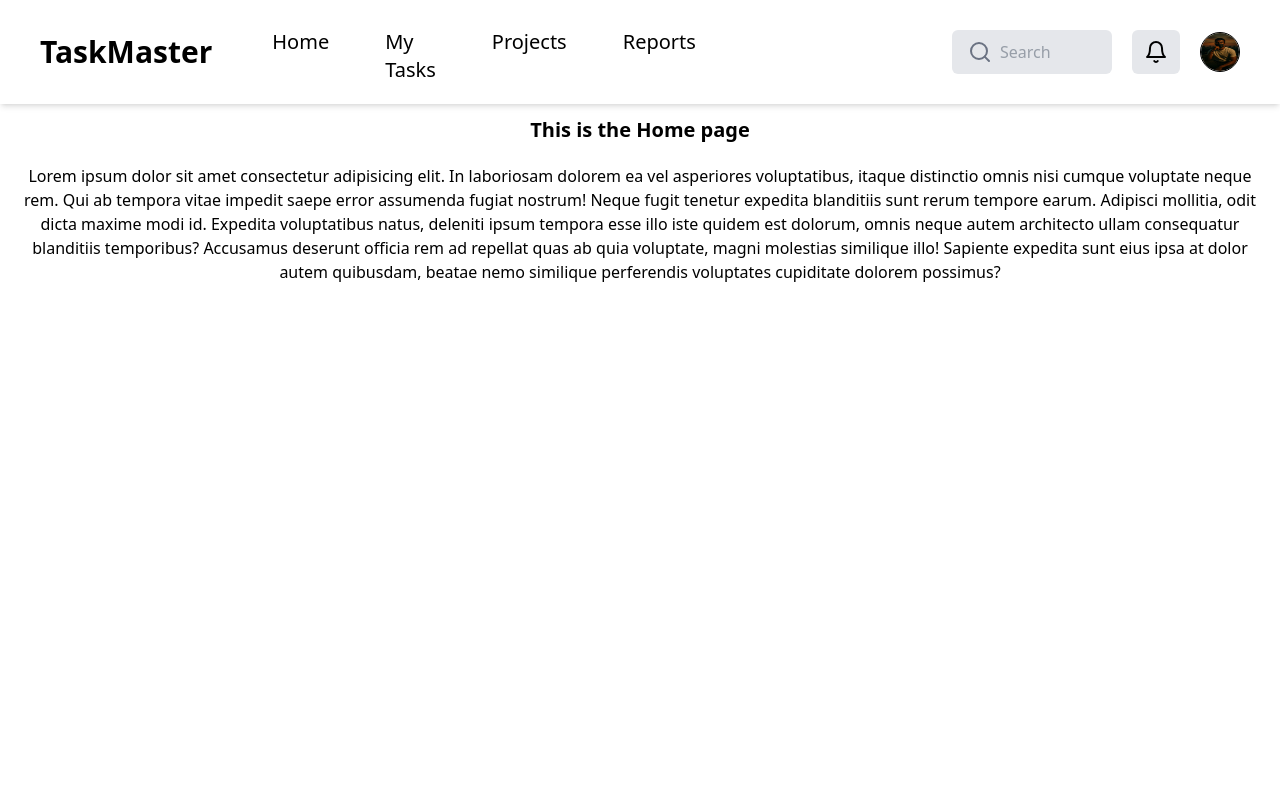
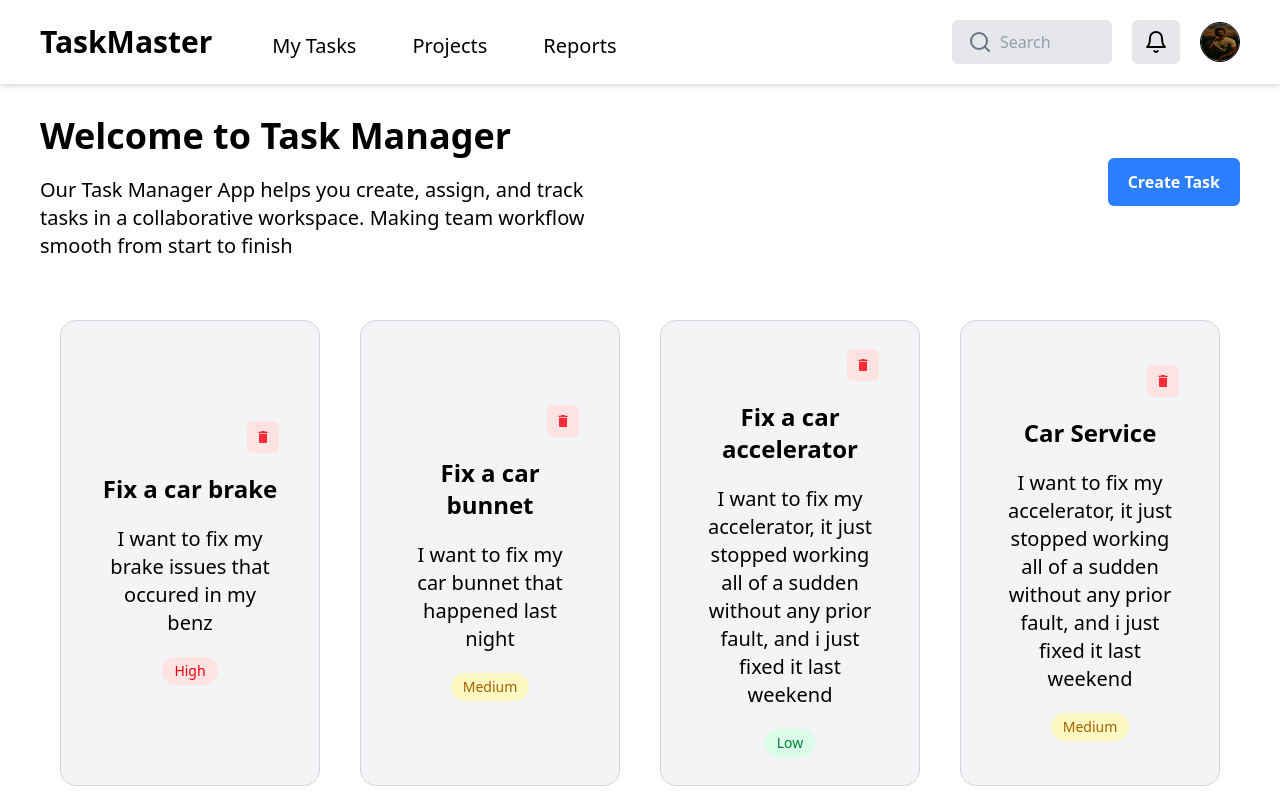
Before and after one commit to vickcodes001/system, a React (Vite) app: page / in a window 1280 px wide. Shown: the top 800 px of the page. Built offline with nearby package versions, Linux system fonts and the light colour scheme.

Commit message:
finished up the tasks and profile page

```diff
--- /dev/null
+++ b/src/components/AssignedTasks.tsx
@@ -0,0 +1,69 @@
+const assignedTask = [
+  {
+    id: 1,
+    task: "Develop new feature",
+    status: "In Progress",
+    dueDate: "2024-08-15",
+    priority: "High",
+  },
+  {
+    id: 2,
+    task: "Fix bugs in existing code",
+    status: "In Progress",
+    dueDate: "2024-07-15",
+    priority: "Medium",
+  },
+  {
+    id: 3,
+    task: "Write unit tests",
+    status: "To Do",
+    dueDate: "2024-08-25",
+    priority: "Low",
+  },
+];
+
+const AssignedTasks = () => {
+  return (
+    <>
+      <div className=" flex flex-col px-10 gap-5">
+        <h1 className="text-2xl font-bold">Assigned Tasks</h1>
+        {/* task modal */}
+        <div>
+          <div className="flex w-full border border-gray-500 font-semibold justify-between p-5 text-[20px]">
+            <p className="w-1/2">Task</p>
+            <p className="w-1/2">Status</p>
+            <p className="w-1/2">Due Date</p>
+            <p className="w-1/2">Priority</p>
+          </div>
+          <div className="flex flex-col w-full justify-between text-[20px]">
+            {assignedTask.map((aTasks) => (
+              <div
+                key={aTasks.id}
+                className="flex w-full border border-gray-500 border-t-0 justify-between p-5 text-[20px]"
+              >
+                <p className="w-1/2">{aTasks.task}</p>
+                <p className="w-1/2">{aTasks.status}</p>
+                <p className="w-1/2">{aTasks.dueDate}</p>
+                <div className="w-1/2">
+                    <p
+                  className={`text-sm w-20 text-center font-medium px-3 py-1 rounded-full ${
+                    aTasks.priority === "High"
+                      ? "bg-red-100 text-red-600"
+                      : aTasks.priority === "Medium"
+                      ? "bg-yellow-100 text-yellow-700"
+                      : "bg-green-100 text-green-700"
+                  }`}
+                >
+                  {aTasks.priority}
+                </p>
+                </div>
+              </div>
+            ))}
+          </div>
+        </div>
+      </div>
+    </>
+  );
+};
+
+export default AssignedTasks;
--- a/src/components/Button.tsx
+++ b/src/components/Button.tsx
@@ -1,5 +1,11 @@
+type ButtonProps = {
+    onClick?: () => void;
+};
+
+
+
 export function Cancelbtn() {
-    const cancelbtn = "bg-gray-300 text-black font-bold py-3 px-5 rounded-md hover:bg-gray-500 transition duration-300 ease-in-out";
+    const cancelbtn = "bg-gray-300 text-black font-bold py-3 px-5 rounded-md hover:bg-gray-500 transition duration-300 ease-in-out cursor-pointer";
     return (
         <button className={cancelbtn}>
             Cancel
@@ -7,11 +13,22 @@ export function Cancelbtn() {
     );
 }
 
-export function Createbtn() {
-    const createbtn = "bg-blue-500 text-white font-bold py-3 px-5 rounded-md hover:bg-blue-700 transition duration-300 ease-in-out";
+function Createbtn({ onClick }: ButtonProps) {
+    const createbtn = "bg-blue-500 text-white font-bold py-3 px-5 rounded-md hover:bg-blue-700 transition duration-300 ease-in-out cursor-pointer";
     return (
-        <button className={createbtn}>
+        <button className={createbtn} onClick={onClick}>
             Create Task
         </button>
     );
 }
+
+export function Editbtn() {
+  const editbtn = "bg-gray-300 text-black font-bold py-3 px-5 w-[200px] rounded-md hover:bg-gray-500 transition duration-300 ease-in-out cursor-pointer";
+    return (
+      <button className={editbtn}>
+        Edit
+      </button>
+    )
+}
+
+export default Createbtn
--- /dev/null
+++ b/src/components/CompletedTasks.tsx
@@ -0,0 +1,62 @@
+const completedTask = [
+  {
+    id: 1,
+    task: "Implement user authentication",
+    status: "Completed",
+    dueDate: "2024-06-15",
+    priority: "High",
+  },
+  {
+    id: 2,
+    task: "Design database schema",
+    status: "Completed",
+    dueDate: "2024-05-14",
+    priority: "High",
+  },
+];
+
+const CompletedTasks = () => {
+  return (
+    <>
+      <div className=" flex flex-col px-10 gap-5">
+        <h1 className="text-2xl font-bold">Completed Tasks</h1>
+        {/* task modal */}
+        <div>
+          <div className="flex w-full border border-gray-500 font-semibold justify-between p-5 text-[20px]">
+            <p className="w-1/2">Task</p>
+            <p className="w-1/2">Status</p>
+            <p className="w-1/2">Due Date</p>
+            <p className="w-1/2">Priority</p>
+          </div>
+          <div className="flex flex-col w-full justify-between text-[20px]">
+            {completedTask.map((cTasks) => (
+              <div
+                key={cTasks.id}
+                className="flex w-full border border-gray-500 border-t-0 justify-between p-5 text-[20px]"
+              >
+                <p className="w-1/2">{cTasks.task}</p>
+                <p className="w-1/2">{cTasks.status}</p>
+                <p className="w-1/2">{cTasks.dueDate}</p>
+                <div className="w-1/2">
+                    <p
+                  className={`text-sm w-20 text-center font-medium px-3 py-1 rounded-full ${
+                    cTasks.priority === "High"
+                      ? "bg-red-100 text-red-600"
+                      : cTasks.priority === "Medium"
+                      ? "bg-yellow-100 text-yellow-700"
+                      : "bg-green-100 text-green-700"
+                  }`}
+                >
+                  {cTasks.priority}
+                </p>
+                </div>
+              </div>
+            ))}
+          </div>
+        </div>
+      </div>
+    </>
+  );
+};
+
+export default CompletedTasks;
--- a/src/components/Navbar.tsx
+++ b/src/components/Navbar.tsx
@@ -21,7 +21,7 @@ function Navbar() {
       <div className="flex gap-15 justify-between items-center">
         <div className="text-black text-3xl font-bold">TaskMaster</div>
         <div className={linkContainer}>
-          <Link to="/" className={linkStyle}>Home</Link>
+          {/* <Link to="/" className={linkStyle}>Home</Link> */}
           <Link to="/tasks" className={linkStyle}>My Tasks</Link>
           <Link to="/projects" className={linkStyle}>Projects</Link>
           <Link to="/reports" className={linkStyle}>Reports</Link>
@@ -41,11 +41,13 @@ function Navbar() {
         <button className="bg-gray-200 px-3 py-2 rounded-md">
           <FiBell className="h-7 w-6" />
         </button>
-        <img
-          src="/images/jiggy.jpg"
-          alt="profile image"
-          className="border h-10 w-10 rounded-full"
-        />
+        <Link to='/employees'>
+          <img
+            src="/images/jiggy.jpg"
+            alt="profile image"
+            className="border h-10 w-10 rounded-full"
+          />
+        </Link>
       </div>
       <button onClick={toggleNavbar} className="flex relative md:hidden z-50">
         {isOpen ?
--- /dev/null
+++ b/src/components/TasksCreated.tsx
@@ -0,0 +1,87 @@
+import { useState } from "react";
+import { MdDelete } from "react-icons/md";
+
+// type Task = {
+//   id: number;
+//   title: string;
+// }
+
+function TasksCreated() {
+  const [taskModal, setTaskModal] = useState([
+    {
+        id: 1,
+        title: "Fix a car brake",
+        description: "I want to fix my brake issues that occured in my benz",
+        priority: "High",
+      },
+      {
+        id: 2,
+        title: "Fix a car bunnet",
+        description: "I want to fix my car bunnet that happened last night",
+        priority: "Medium",
+      },
+      {
+        id: 3,
+        title: "Fix a car accelerator",
+        description:
+          "I want to fix my accelerator, it just stopped working all of a sudden without any prior fault, and i just fixed it last weekend",
+        priority: "Low",
+      },
+      {
+        id: 4,
+        title: "Car Service",
+        description:
+          "I want to fix my accelerator, it just stopped working all of a sudden without any prior fault, and i just fixed it last weekend",
+        priority: "Medium",
+      },
+      {
+        id: 5,
+        title: "Replace Tires",
+        description:
+          "I want to fix my accelerator, it just stopped working all of a sudden without any prior fault, and i just fixed it last weekend",
+        priority: "High",
+      },
+  ])
+
+   // const [taskToDelete, setTaskToDelete] = useState<Task | null>(null)
+
+  const handleTaskDelete = (id: number) => {
+    setTaskModal(prev => prev.filter(taskModal => taskModal.id !== id))
+  }
+
+  return (
+    <div className="grid md:grid-cols-3 lg:grid-cols-4 gap-10 justify-between px-5">
+      {taskModal.map((task) => (
+        <div
+          key={task.id}
+          className="flex flex-col items-center justify-center gap-5 w-full bg-gray-100 border border-gray-300 px-5 md:px-10 py-7 rounded-2xl "
+        >
+            <div className="flex justify-end gap-2 w-full">
+            <button
+              className="font-bold p-2 rounded-md bg-red-100 hover:text-red-700 text-red-500 transition duration-300 ease-in-out cursor-pointer"
+              onClick={() => handleTaskDelete(task.id)}
+            >
+              <MdDelete />
+            </button>
+          </div>
+          <h2 className="text-2xl font-semibold text-center">{task.title}</h2>
+          <p className="text-xl text-center">{task.description}</p>
+          <span
+            className={`text-sm font-medium px-3 py-1 rounded-full ${
+              task.priority === "High"
+                ? "bg-red-100 text-red-600"
+                : task.priority === "Medium"
+                ? "bg-yellow-100 text-yellow-700"
+                : "bg-green-100 text-green-700"
+            }`}
+          >
+            {task.priority}
+          </span>
+
+        </div>
+      ))}
+    </div>
+  );
+}
+
+export default TasksCreated;
--- a/src/pages/Home.tsx
+++ b/src/pages/Home.tsx
@@ -1,13 +1,30 @@
+import Createbtn from "../components/Button";
 import Navbar from "../components/Navbar";
+import TasksCreated from "../components/TasksCreated";
+import { Link } from "react-router-dom";
 
 function Home() {
   return (
     <>
-      <div>
-         <Navbar />
-      <h2 className="text-center pt-3 text-xl font-bold">This is the Home page</h2>
-      <p className="p-5 text-center">Lorem ipsum dolor sit amet consectetur adipisicing elit. In laboriosam dolorem ea vel asperiores voluptatibus, itaque distinctio omnis nisi cumque voluptate neque rem. Qui ab tempora vitae impedit saepe error assumenda fugiat nostrum! Neque fugit tenetur expedita blanditiis sunt rerum tempore earum. Adipisci mollitia, odit dicta maxime modi id. Expedita voluptatibus natus, deleniti ipsum tempora esse illo iste quidem est dolorum, omnis neque autem architecto ullam consequatur blanditiis temporibus? Accusamus deserunt officia rem ad repellat quas ab quia voluptate, magni molestias similique illo! Sapiente expedita sunt eius ipsa at dolor autem quibusdam, beatae nemo similique perferendis voluptates cupiditate dolorem possimus?</p>
+      <Navbar />
+      <div className="flex flex-col md:flex-row items-center">
+        <div className="flex flex-col justify-center items-start gap-5 w-full md:w-1/2 py-5 px-10">
+          <h2 className="pt-3 text-4xl font-bold text-center">Welcome to Task Manager</h2>
+          <p className="text-xl text-center md:text-start">
+            Our Task Manager App helps you create, assign, and track tasks in a
+            collaborative workspace. Making team workflow smooth from start to
+            finish
+          </p>
+        </div>
+        {/* create tasks section */}
+        <div className=" flex justify-end items-end px-10 w-1/2">
+          <Link to="/tasks"><Createbtn /></Link>
+        </div>
       </div>
+        {/* tasks created section */}
+        <div className="p-10">
+          <TasksCreated />
+        </div>
     </>
   );
 }
--- a/src/router.tsx
+++ b/src/router.tsx
@@ -5,6 +5,7 @@ import Layout from "./Layout";
 import PageNotFound from "./pages/PageNotFound";
 import Projects from "./pages/Projects";
 import Reports from "./pages/Reports";
+import Employees from "./pages/Employees";
 
 export const router = createBrowserRouter([
   {
@@ -28,6 +29,10 @@ export const router = createBrowserRouter([
         element: <Reports />,
       },
       {
+        path: "/employees",
+        element: <Employees />
+      },
+      {
         path: "*",
         element: <PageNotFound />,
       },
```
Also changed, not shown: src/modal/TaskAlert.tsx (added, +28 -0 lines), src/pages/Employees.tsx (added, +32 -0 lines), src/pages/Tasks.tsx (+19 -2 lines), src/components/Input.tsx (line endings or trailing spaces).
